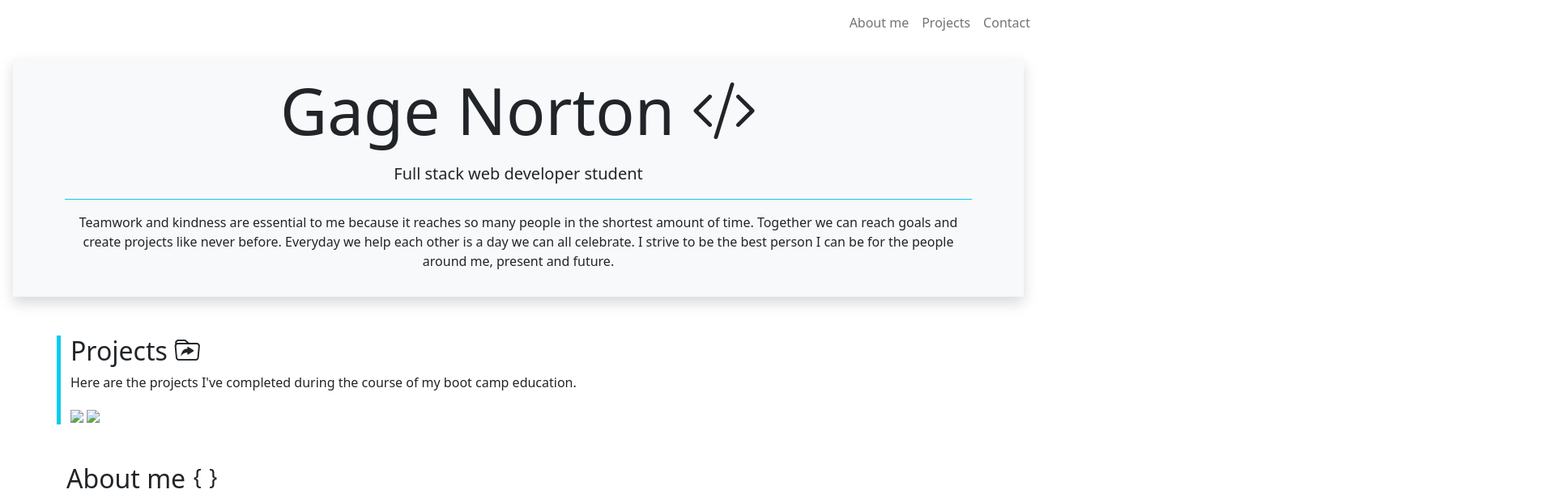
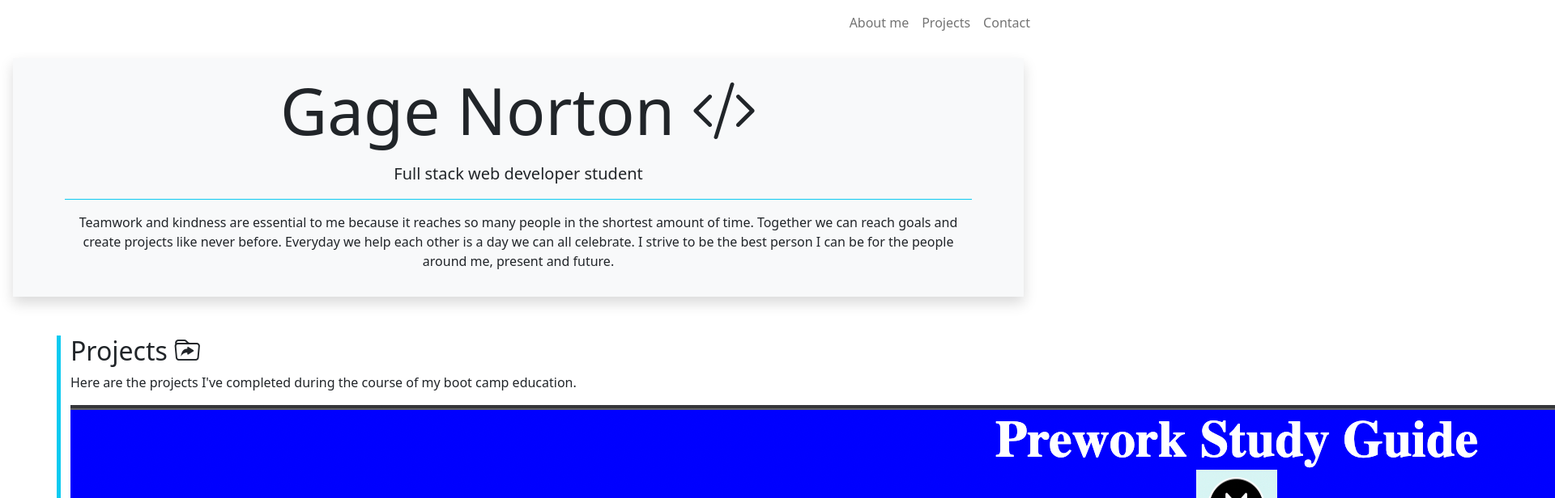
Before and after one commit to Gatewayss/gage-portfolio-site, a plain HTML site: page index.html in a window 1280 px wide. Shown: the top 616 px of the page at 81% size, 1920 px wide, since content can reach past the window. Drawn offline with nearby package versions, Linux system fonts and the light colour scheme; the site is published under a folder, as on GitHub Pages, so addresses that start at the root find nothing.

Commit message:
Fix broken img path

```diff
--- a/index.html
+++ b/index.html
@@ -77,9 +77,9 @@
 
         <!--project images/links-->
         <div class="image-container">
-          <img src="/assets/Screen Shot 2022-11-18 at 12.09.37 PM.png" />
+          <img src="./assets/Screen Shot 2022-11-18 at 12.09.37 PM.png" />
 
-          <img src="/assets/Screen Shot 2022-11-18 at 12.09.37 PM.png" />
+          <img src="./assets/Screen Shot 2022-11-18 at 12.09.37 PM.png" />
         </div>
       </div>
     </section>
```
